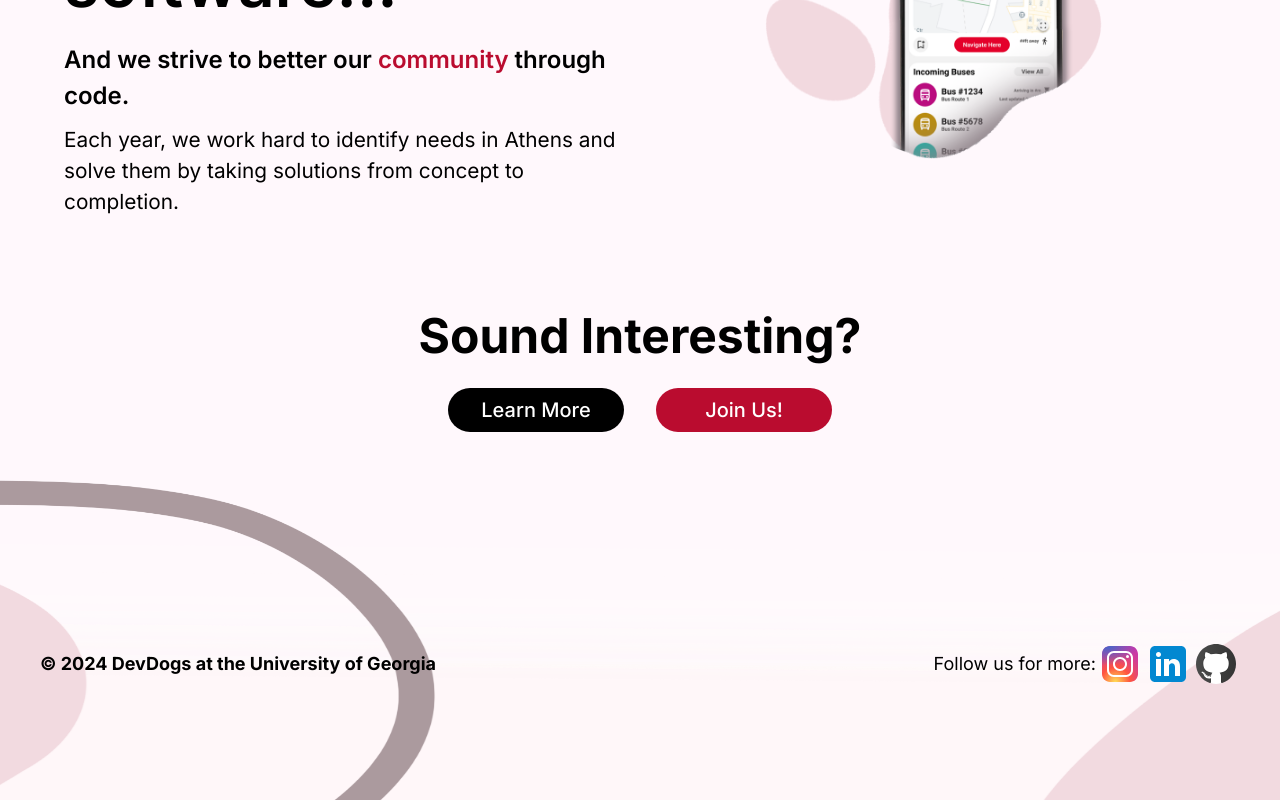
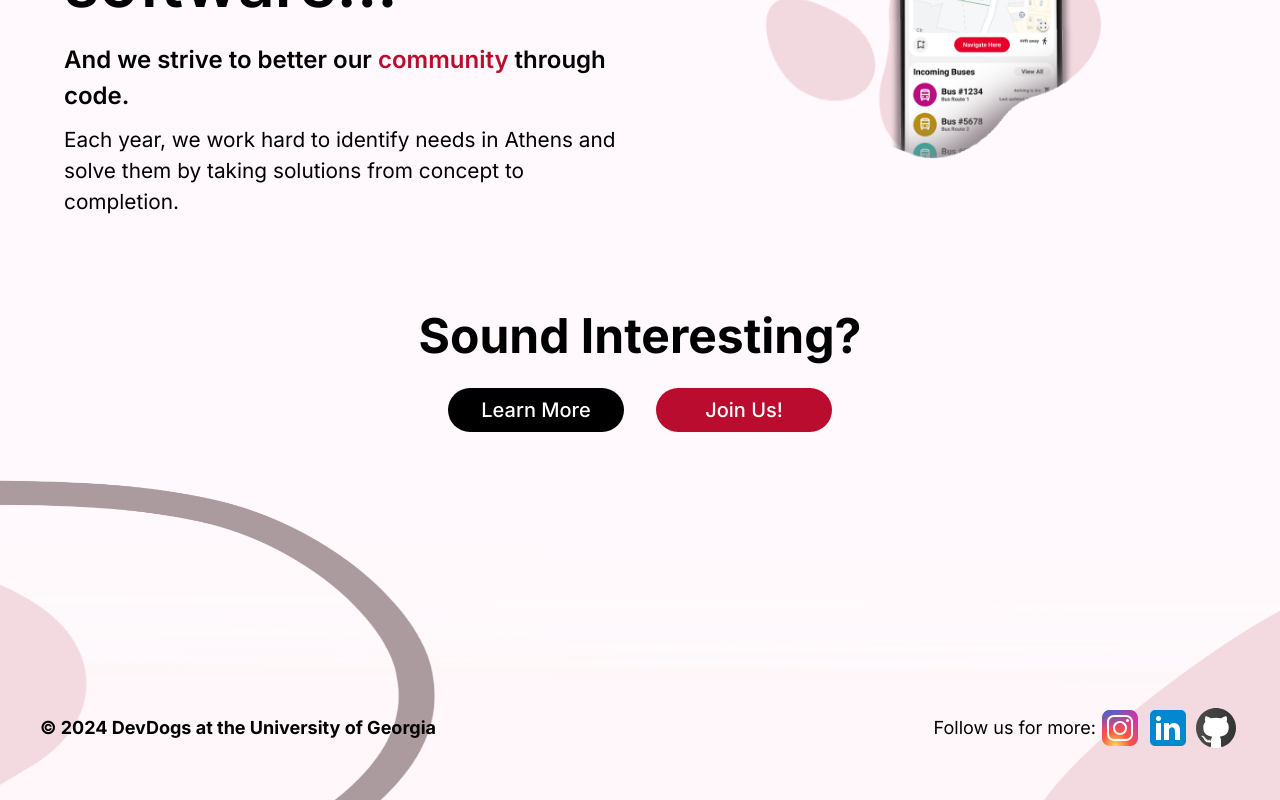
Before and after one commit to DevDogs-UGA/DevDogs-Website, a Next.js app: page / in a window 1280 px wide. Shown: the part 1574-2374 px from the top of the page. Built offline with nearby package versions, Linux system fonts and the light colour scheme.

Commit message:
lower footer content my-16

```diff
--- a/src/app/components/Footer.js
+++ b/src/app/components/Footer.js
@@ -8,7 +8,7 @@ import githubIcon from "../images/github.svg";
 export default function Footer() {
   return (
     <div className="footer pt-[10rem]">
-      <div className="flex flex-row items-start sm:items-center justify-around px-10">
+      <div className="flex flex-row items-start sm:items-center justify-around px-10 my-16">
         <p className="mr-auto font-bold text-[1rem] sm:text-lg text-left">
           &copy; {new Date().getFullYear()} DevDogs at the University of Georgia
         </p>
```
